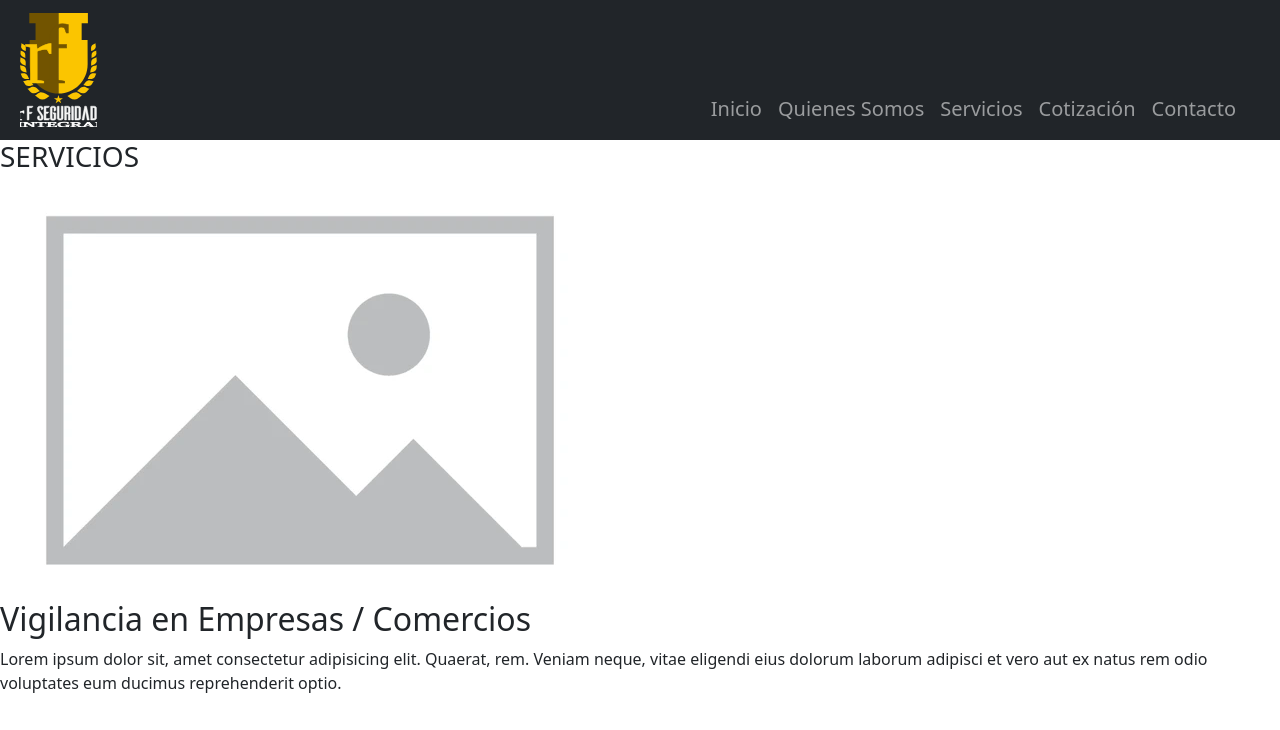
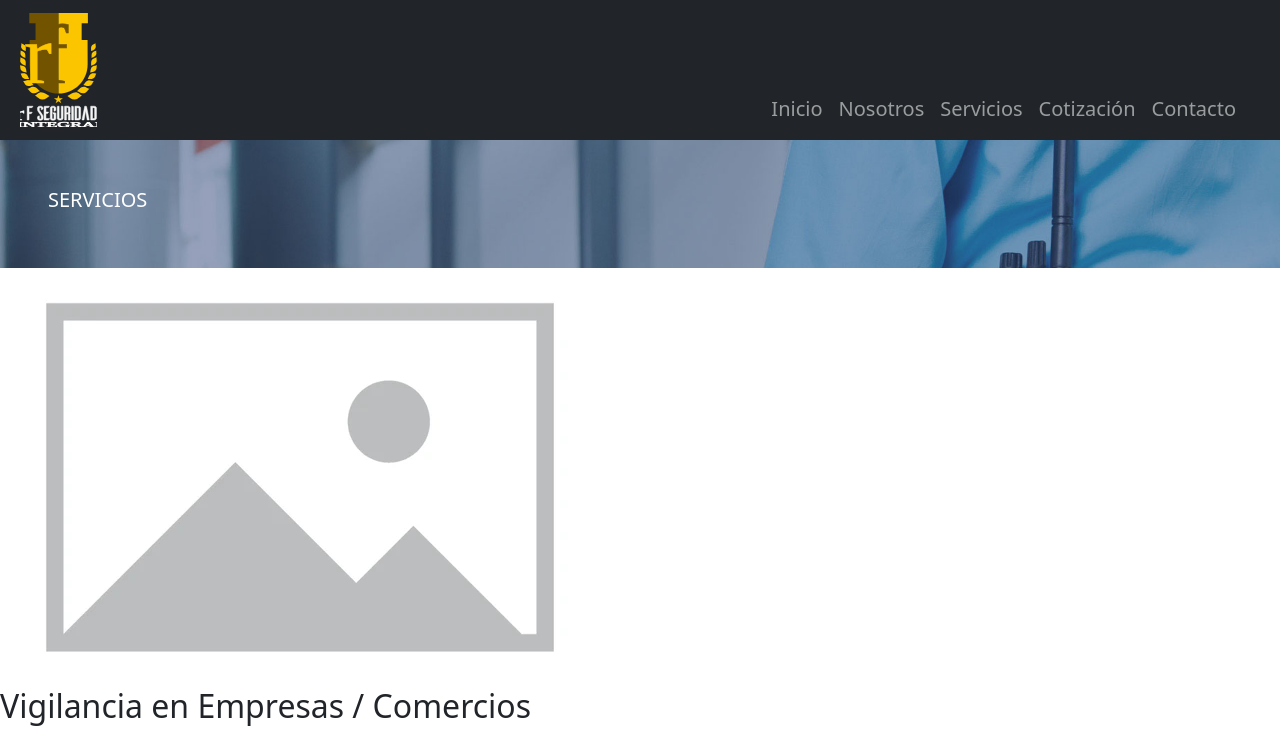
Before and after one commit to hmfarias/PreEntrega2-FariasMarcelo-RFSeguridad, a plain HTML site: page pages/servicios.html in a window 1280 px wide. Shown: the top 730 px of the page. Drawn offline with nearby package versions, Linux system fonts and the light colour scheme.

Commit message:
Navbar wrong name fixed - Quienes somos by Nosotros

```diff
--- a/pages/servicios.html
+++ b/pages/servicios.html
@@ -63,7 +63,7 @@
 								<a class="nav-link" href="../index.html">Inicio</a>
 							</li>
 							<li class="nav-item">
-								<a class="nav-link" href="./quienesSomos.html">Quienes Somos</a>
+								<a class="nav-link" href="./quienesSomos.html">Nosotros</a>
 							</li>
 							<li class="nav-item">
 								<a class="nav-link" href="./servicios.html">Servicios</a>
@@ -82,9 +82,14 @@
 		</header>
 		<!-- Main content  -->
 		<main>
-			<div class="pageTitle">
-				<h3>SERVICIOS</h3>
+			<!-- Start PAGE BANNER --------------------------------------->
+			<div class="aboutBanner p-5 text-white">
+				<div class="col">
+					<h5>SERVICIOS</h5>
+				</div>
 			</div>
+			<!-- End PAGE BANNER ----------------------------------------->
+
 			<section class="servicesSection">
 				<article class="articleInSection">
 					<img
--- a/styles/styles.css
+++ b/styles/styles.css
@@ -1,5 +1,12 @@
 @import url('https://fonts.googleapis.com/css2?family=Inter:wght@100..900&display=swap');
 
+/* GENERAL --------------------------------------------------- */
+.justified {
+	text-align: justify;
+}
+/* END GENERAL --------------------------------------------------- */
+
+/* NAVBAR ---------------------------------------------------- */
 /* LOGO ------------------------------------------------------ */
 .logo {
 	width: 50px;
@@ -11,7 +18,6 @@
 }
 /* END LOGO ------------------------------------------------------ */
 
-/* NAVBAR ------------------------------------------------------ */
 .nav-link:hover {
 	color: #fbc500;
 	background-color: var(--color-primary-accent);
@@ -103,6 +109,4 @@
 	max-width: fit-content;
 	max-height: 150px;
 }
-.justified {
-	text-align: justify;
-}
+/* END QUIENES SOMOS -------------------------------------------------- */
```
Also changed, not shown: index.html (+1 -1 lines), pages/contacto.html (+1 -1 lines), pages/cotizacion.html (+8 -3 lines), pages/quienesSomos.html (+1 -1 lines).
